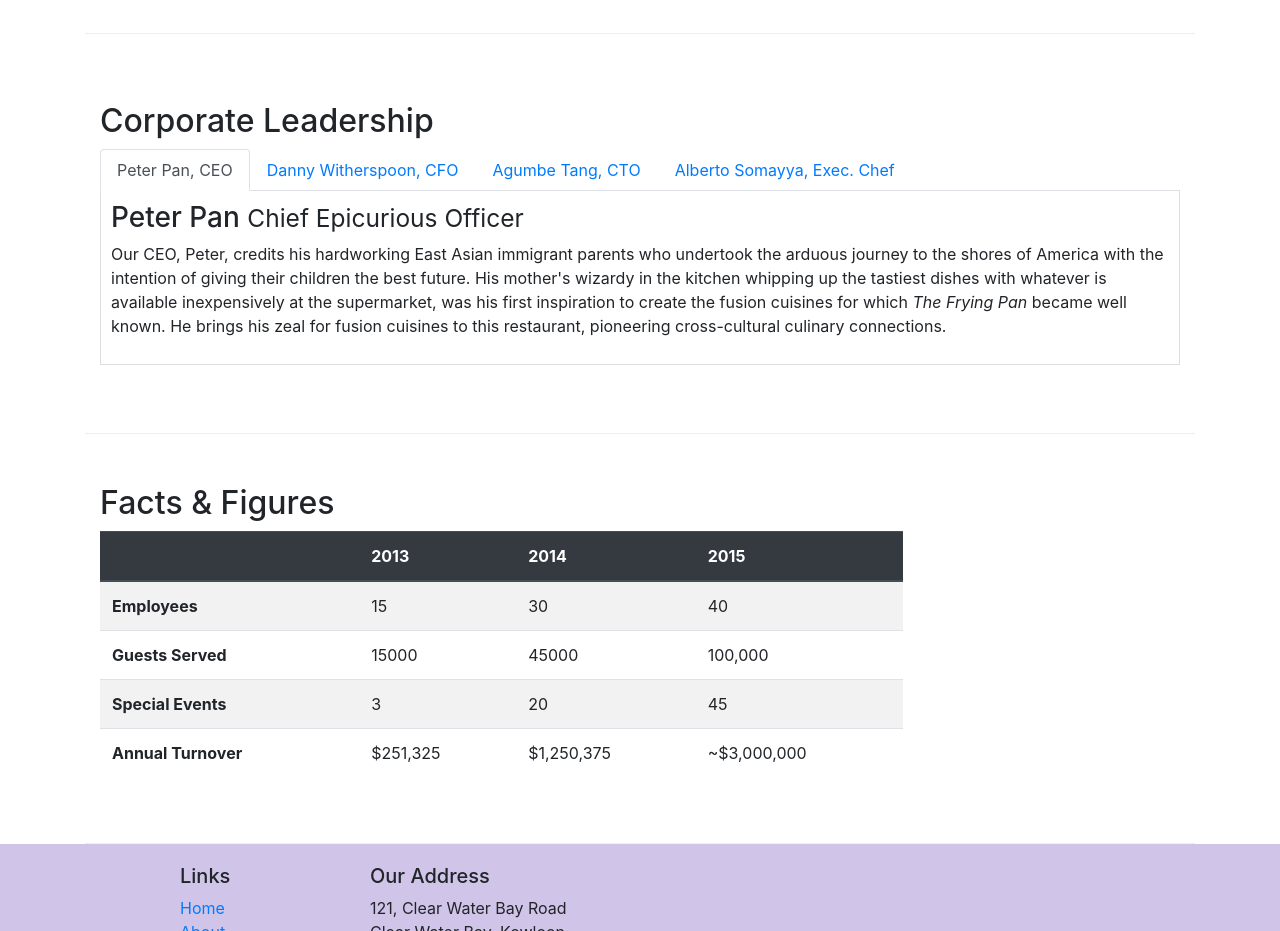
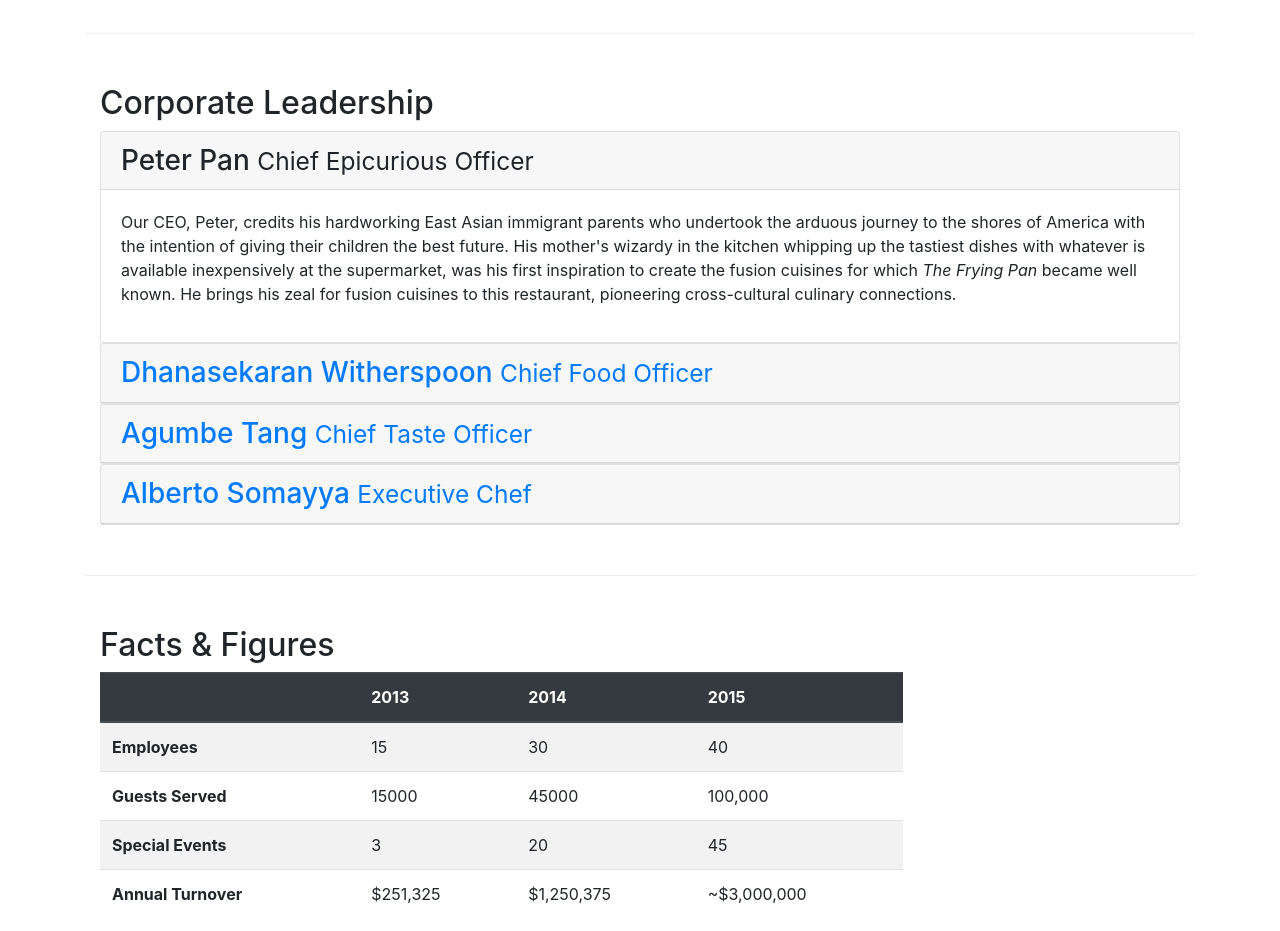
Before and after one commit to sandace0987/bootstrap, a plain HTML site: page aboutus.html in a window 1280 px wide. Shown: the part 940-1871 px from the top of the page. Drawn offline with nearby package versions, Linux system fonts and the light colour scheme.

Commit message:
accordian

```diff
--- a/aboutus.html
+++ b/aboutus.html
@@ -104,43 +104,63 @@
         <div class="row row-content align-items-center">
             <div class="col-12">
                 <h2>Corporate Leadership</h2>
-                <ul class="nav nav-tabs">
-                    <li class="nav-item">
-                        <a class="nav-link active" href="#peter"
-                        role="tab" data-toggle="tab">Peter Pan, CEO</a>
-                    </li>
-                    <li class="nav-item">
-                        <a class="nav-link" href="#danny" role="tab"
-                          data-toggle="tab">Danny Witherspoon, CFO</a>
-                      </li>
-                      <li class="nav-item">
-                        <a class="nav-link" href="#agumbe"role="tab"
-                          data-toggle="tab">Agumbe Tang, CTO</a>
-                      </li>
-                      <li class="nav-item">
-                        <a class="nav-link" href="#alberto" role="tab"
-                          data-toggle="tab">Alberto Somayya, Exec. Chef</a>
-                      </li>
-                </ul>
-                <div class="tab-content">
-                   <div role="tabpanel" class="tab-pane fade show active" id="peter">
-                        <h3>Peter Pan <small>Chief Epicurious Officer</small></h3>
+                <div id="accordion">
+                    <div class="card">
+                        <div class="card-header" role="tab" id="peterhead" >
+                            <h3 class="mb-0">
+                                <a data-toggle="collapse" data-target="#peter">Peter Pan <small>Chief Epicurious Officer</small></a></h3>
+                        </div>
+                        <div role="tabpanel" class="collapse fade show" id="peter" data-parent="#accordion">
+                            <div class="card-body">
                             <p class="d-none d-sm-block">Our CEO, Peter, credits his hardworking East Asian immigrant parents who undertook the arduous journey to the shores of America with the intention of giving their children the best future. His mother's wizardy in the kitchen whipping up the tastiest dishes with whatever is available inexpensively at the supermarket, was his first inspiration to create the fusion cuisines for which <em>The Frying Pan</em> became well known. He brings his zeal for fusion cuisines to this restaurant, pioneering cross-cultural culinary connections.</p>
                             </div>
+                            </div>
 
-                   <div role="tabpanel" class="tab-pane fade" id="danny">
-                        <h3>Dhanasekaran Witherspoon <small>Chief Food Officer</small></h3>
+                    </div>
+                    <div class="card">
+                        <div class="card-header" role="tab" id="dannyhead">
+                        <h3 class="mb-0">
+                            <a class="collapsed" data-toggle="collapse" data-target="#danny">
+                            Dhanasekaran Witherspoon <small>Chief Food Officer</small>
+                            </a>
+                        </h3>
+                    </div>
+                    <div class="collapse" id="danny" data-parent="#accordion">
+                        <div class="card-body">
                             <p class="d-none d-sm-block">Our CFO, Danny, as he is affectionately referred to by his colleagues, comes from a long established family tradition in farming and produce. His experiences growing up on a farm in the Australian outback gave him great appreciation for varieties of food sources. As he puts it in his own words, <em>Everything that runs, wins, and everything that stays, pays!</em></p>
                         </div>
-
-                   <div role="tabpanel" class="tab-pane fade" id="agumbe">
-                        <h3>Agumbe Tang <small>Chief Taste Officer</small></h3>
+                    </div>
+                  </div>
+                 <div class="card">
+                        <div class="card-header" role="tab" id="agumbehead">
+                        <h3 class="mb-0">
+                            <a class="collapsed" data-toggle="collapse" data-target="#agumbe">
+                            Agumbe Tang <small>Chief Taste Officer</small>
+                            </a>
+                        </h3>
+                    </div>
+                    <div class="collapse" id="agumbe" data-parent="#accordion">
+                        <div class="card-body">
                             <p class="d-none d-sm-block">Blessed with the most discerning gustatory sense, Agumbe, our CTO, personally ensures that every dish that we serve meets his exacting tastes. Our chefs dread the tongue lashing that ensues if their dish does not meet his exacting standards. He lives by his motto, <em>You click only if you survive my lick.</em></p>
                         </div>
-                   <div role="tabpanel" class="tab-pane fade" id="alberto">
-                        <h3>Alberto Somayya <small>Executive Chef</small></h3>
+                    </div>
+                 </div>
+
+                 <div class="card">
+                        <div class="card-header" role="tab" id="albertohead">
+                        <h3 class="mb-0">
+                            <a class="collapsed" data-toggle="collapse" data-target="#alberto">
+                            Alberto Somayya <small>Executive Chef</small>
+                            </a>
+                        </h3>
+                    </div>
+                    <div class="collapse" id="alberto" data-parent="#accordion">
+                        <div class="card-body">
                             <p class="d-none d-sm-block">Award winning three-star Michelin chef with wide International experience having worked closely with whos-who in the culinary world, he specializes in creating mouthwatering Indo-Italian fusion experiences. He says, <em>Put together the cuisines from the two craziest cultures, and you get a winning hit! Amma Mia!</em></p>
                         </div>
+                    </div>
+                  </div>
+
 
                 </div>
 
```
Also changed, not shown: 1 other file. Lines whose indentation alone changed are shown as unchanged.
